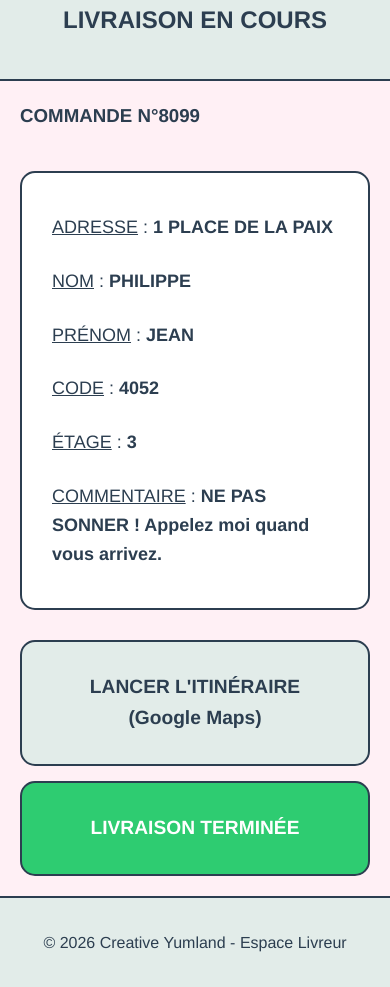
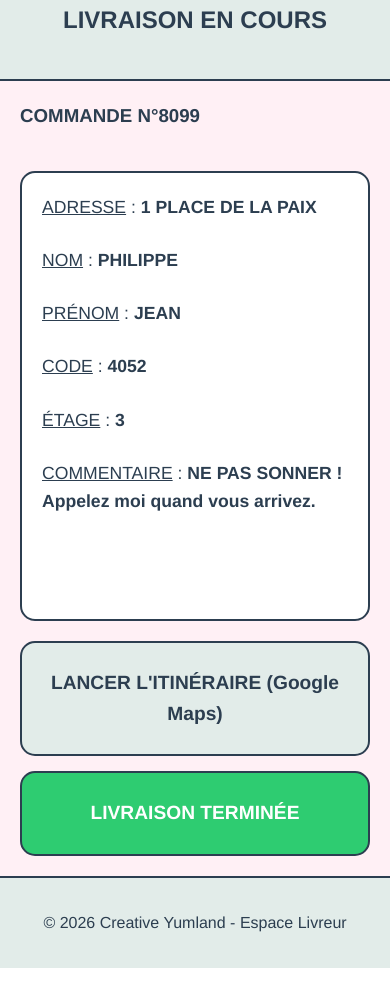
Before and after one commit to DiegoDelvig/Yumland, a PHP site: page /livraisons.html in a window 390 px wide; the page is wider, and only the part inside the window is pictured. Shown: the part 143-1130 px from the top of that part. Run offline with PHP 8.4, Linux system fonts and the light colour scheme.

Commit message:
Update livraisons.css

```diff
--- a/css/livraisons.css
+++ b/css/livraisons.css
@@ -105,23 +105,28 @@ main {
         padding: 20px;
     }
 
+    .bloc-blanc {
+        min-height: 450px;
+        padding: 20px;
+        font-size: 1.1rem;
+    }
+
     .zone-boutons {
         flex-direction: column;
         gap: 15px;
-    }
-
-    .maps {
-        max-width: 100%;
-        width: 100%;
-        padding: 30px;
-        font-size: 1.2rem;
+        margin-top: 20px;
     }
 
     .btn-livraison {
         max-width: 100%;
         width: 100%;
-        padding: 30px;
+        padding: 25px;
         font-size: 1.2rem;
     }
-
+    .maps{
+        max-width: 100%;
+        width: 100%;
+        padding: 25px;
+        font-size: 1.2rem;
+    }
 }
```
